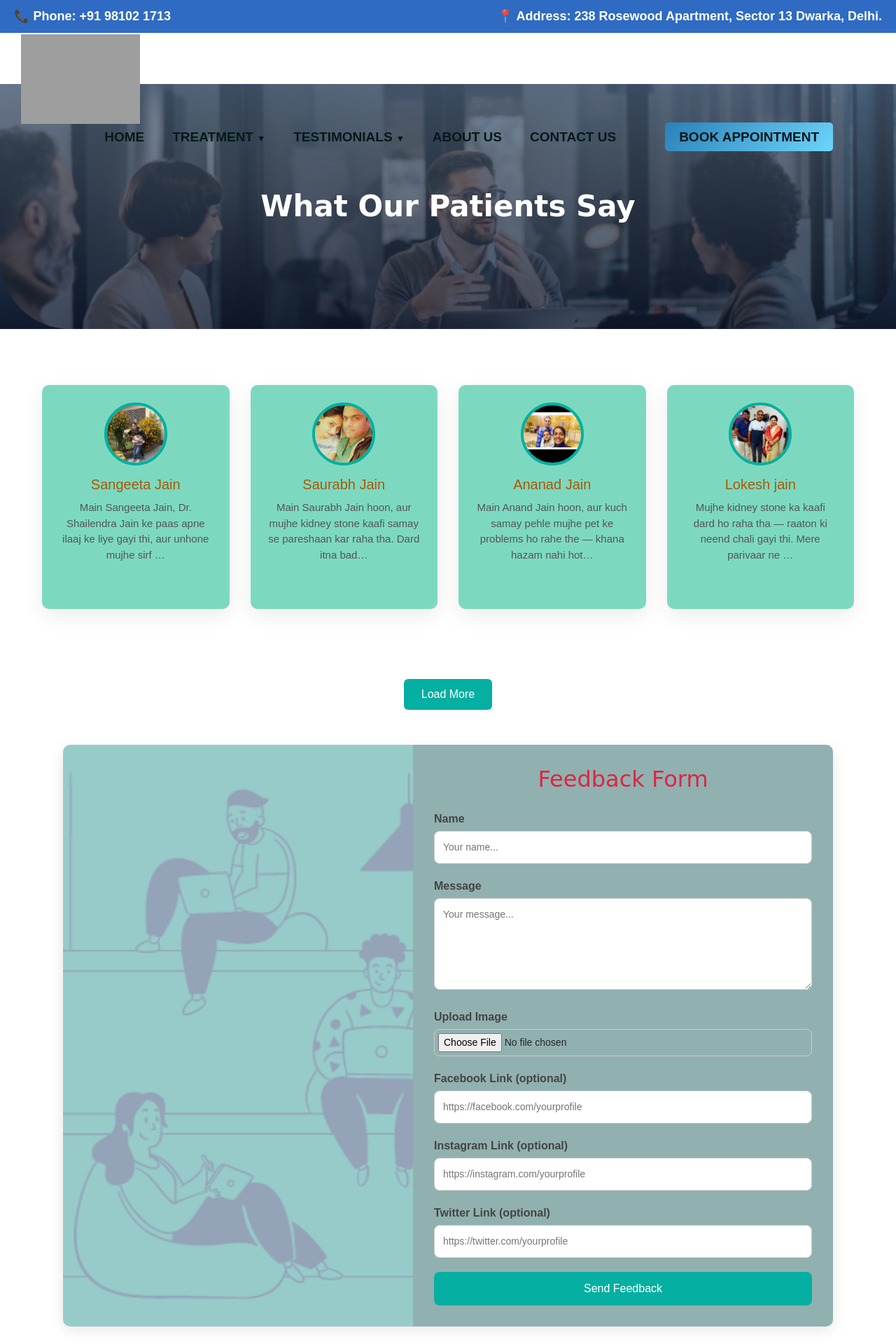
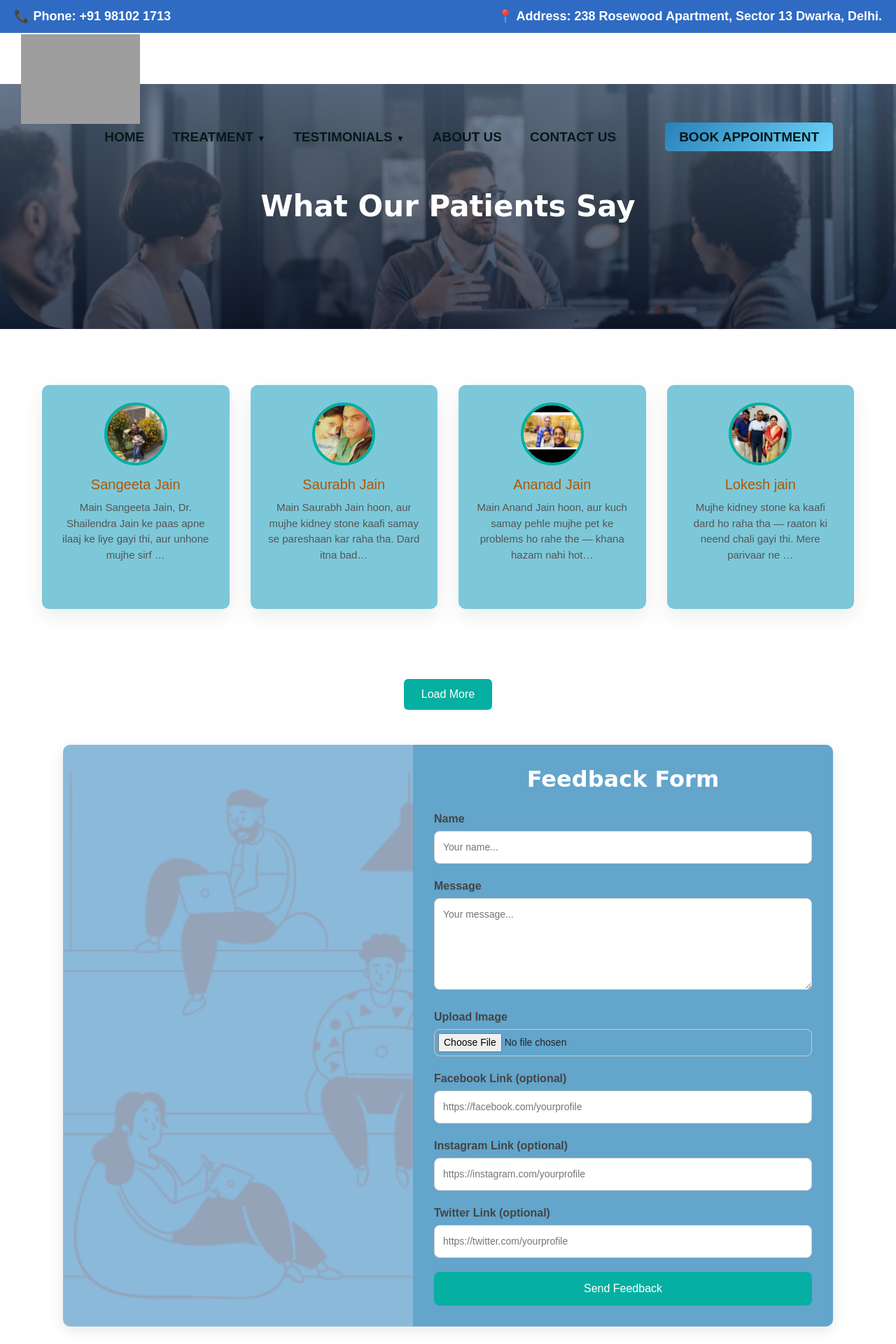
Before and after one commit to AJ0043/Surgical-Solution, a Django app: page /Test/ in a window 1280 px wide. Shown: the top 1920 px of the page at 70% size. Run offline with Django 5.2, Linux system fonts and the light colour scheme; data comes from the database, SQL or seed files in the repository; some libraries are stand-ins or nearby versions; grey boxes are pictures that could not be loaded.

Commit message:
first commit

```diff
--- a/MyApp/templates/Book.html
+++ b/MyApp/templates/Book.html
@@ -46,6 +46,7 @@
         font-size: 3rem;
         font-weight: bold;
         margin-bottom: 20px;
+        font-family:Serif;
         text-shadow: 1px 1px 5px rgba(0,0,0,0.4);
     }
 
--- a/MyApp/templates/Contact.html
+++ b/MyApp/templates/Contact.html
@@ -58,7 +58,8 @@
         padding: 30px;
         border-radius: 10px;
         box-shadow: 0 4px 20px rgba(0,0,0,0.1);
-        background: rgba(39, 121, 202, 0.7);
+        background: linear-gradient(to right,rgb(96, 153, 196),rgb(69, 157, 165));;
+
         position: relative;
         z-index: 2;
     }
--- a/MyApp/templates/Store/layouts/main.html
+++ b/MyApp/templates/Store/layouts/main.html
@@ -1,3 +1,4 @@
+{% load static %}
 <!DOCTYPE html>
 <html lang="en">
 <head>
@@ -5,9 +6,10 @@
   <title>
     Surgical Solutions
   </title>
+
   <meta charset="UTF-8">
   <meta name="viewport" content="width=device-width, initial-scale=1.0">
-
+  <link rel="icon" style="max-width:200px;" href="{% static 'Images/1212.png' %}" type="image/x-icon">
   <link href="https://cdn.jsdelivr.net/npm/bootstrap@5.3.3/dist/css/bootstrap.min.css" rel="stylesheet" integrity="sha384-QWTKZyjpPEjISv5WaRU9OFeRpok6YctnYmDr5pNlyT2bRjXh0JMhjY6hW+ALEwIH" crossorigin="anonymous">
   <link href="https://cdnjs.cloudflare.com/ajax/libs/font-awesome/6.5.1/css/all.min.css" rel="stylesheet">
   <link href='https://unpkg.com/boxicons@2.1.4/css/boxicons.min.css' rel='stylesheet'>
--- a/MyApp/templates/Testimonial.html
+++ b/MyApp/templates/Testimonial.html
@@ -111,7 +111,7 @@
         width: 100%;
         height: 100%;
         backface-visibility: hidden;
-        background: rgb(124, 217, 191);
+        background: rgb(124, 200, 217);
         border-radius: 10px;
         box-shadow: 0 10px 30px rgba(0, 0, 0, 0.08);
         padding: 25px;
@@ -260,7 +260,7 @@
       flex-wrap: wrap;
       max-width: 1100px;
       margin: 50px auto;
-      background:rgba(83, 168, 165, 0.6);
+      background:rgba(62, 139, 194, 0.6);
       border-radius: 10px;
       overflow: hidden;
       box-shadow: 0 5px 20px rgba(0, 0, 0, 0.1);
@@ -282,14 +282,15 @@
     .feedback-container {
       flex: 1 1 500px;
       padding: 30px;
-      background: rgba(136, 137, 137, 0.4);
+      background: rgba(38, 135, 181, 0.4);
     }
 
     .feedback-container h2 {
       text-align: center;
       margin-bottom: 25px;
-      color: rgb(217, 39, 68);
+      color: rgb(255, 255, 255);
       font-family:Satisfy,Cursive;
+      font-weight:bold;
     }
 
     .feedback-container label {
@@ -325,7 +326,7 @@
     }
 
     .feedback-container button:hover {
-      background-color: #038f85;
+      background-color:rgb(3, 92, 143);
     }
 
     @media (max-width: 768px) {
```
Also changed, not shown: MyApp/templates/gallery.html (+9 -2 lines).
